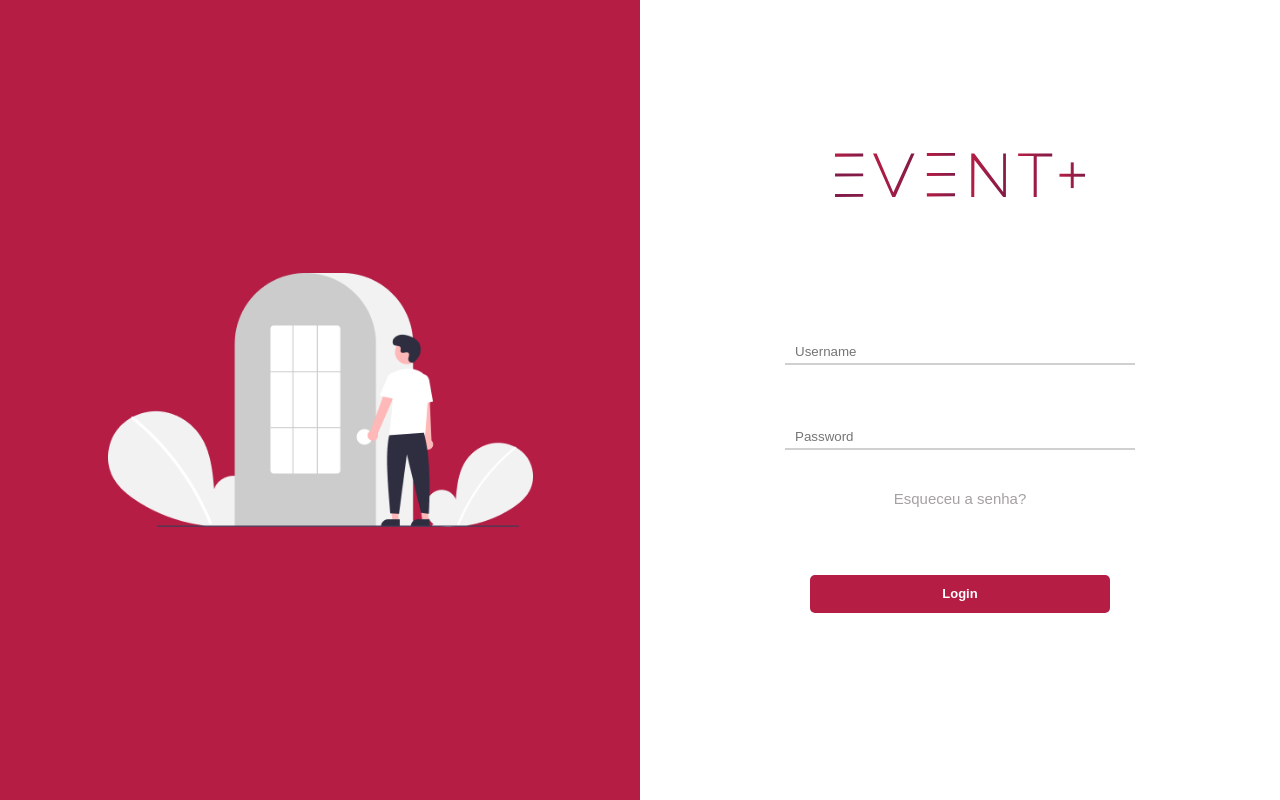
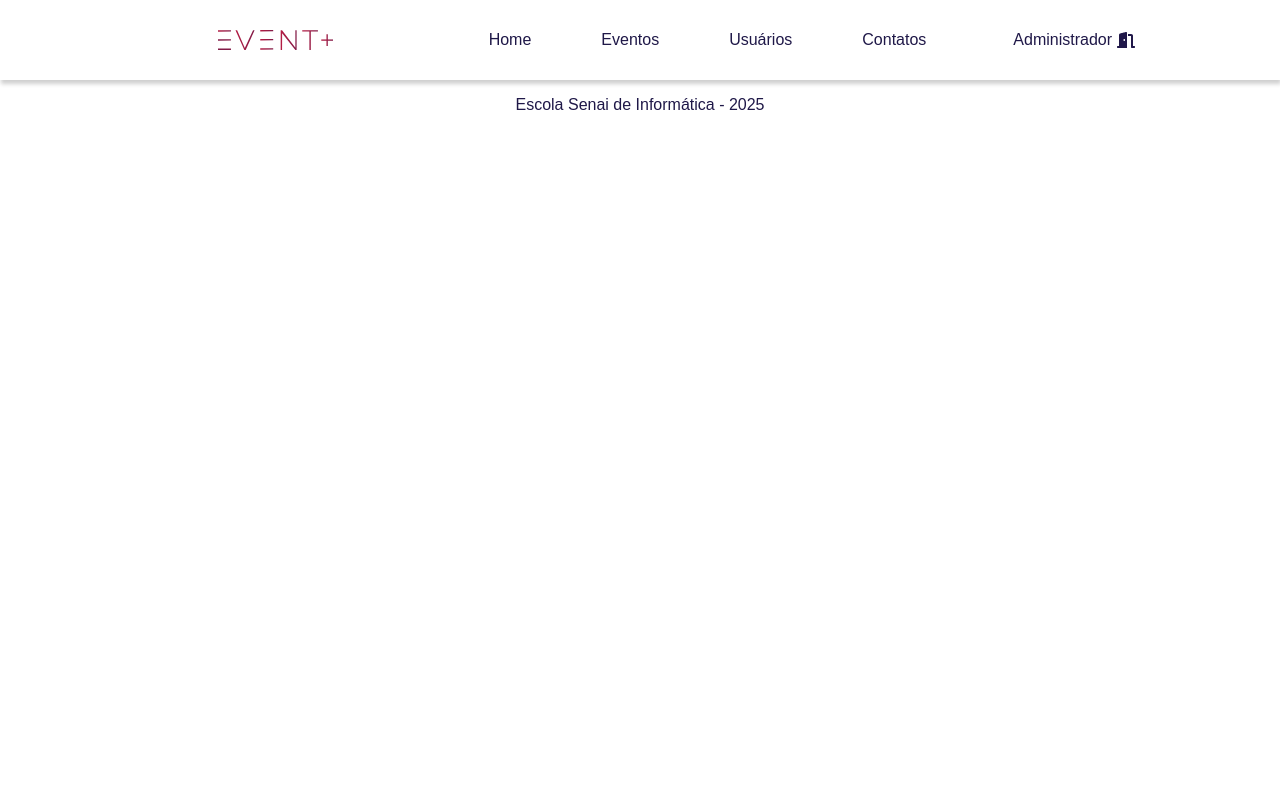
Before and after one commit to Sillocazord/Event-React, a React (Create React App) app in the folder event/: page /Tipoevento in a window 1280 px wide. Built offline with nearby package versions, Linux system fonts and the light colour scheme; a web font is replaced by a local one.

Commit message:
feat: Corrigindo um erro no header, iniciando TipoEventos

```diff
--- a/event/package.json
+++ b/event/package.json
@@ -35,5 +35,8 @@
       "last 1 firefox version",
       "last 1 safari version"
     ]
+  },
+  "devDependencies": {
+    "react-router-dom": "^7.5.3"
   }
 }
--- a/event/src/App.js
+++ b/event/src/App.js
@@ -2,13 +2,12 @@ import './App.css';
 import Footer from './components/footer/Footer';
 import Header from './components/header/Header';
 import Login from './pages/login/Login';
+import Rotas from './Routes/routes';
 
 function App() {
   return (
     <>
-    <Login/>
-    {/* <Header/>
-    <Footer/> */}
+    <Rotas/>
     </>
   );
 }
--- /dev/null
+++ b/event/src/Routes/routes.jsx
@@ -0,0 +1,17 @@
+import { BrowserRouter, Route, Routes } from "react-router-dom";
+import Login from "../pages/login/Login";
+import TipoEvento from "../pages/cadastroTipoUsuario/TipoEvento";
+
+const Rotas = () => {
+    return(
+        <BrowserRouter>
+        <Routes>
+
+            <Route path="/Login" element={<Login/>}/>
+            <Route path="/Tipoevento" element={<TipoEvento/>}/>
+
+        </Routes>
+        </BrowserRouter>
+    )
+}
+export default Rotas;
--- a/event/src/components/header/Header.css
+++ b/event/src/components/header/Header.css
@@ -7,15 +7,13 @@ header{
     justify-content: space-evenly;
     align-items: center;
 }
-.logozinha{
-    width: 110px;
-}
 
 .link-header{
     margin-left:65px ;
     margin-right: 5px;
     text-decoration: none;
     color: #1f1848;
+
     font-family: "poppins", sans-serif;
     font-weight: 400;
     font-style: normal;
@@ -24,4 +22,5 @@ header{
     display: flex;
     justify-content: center;
     align-items: center;
+    width: 40px;
 }
--- a/event/src/components/header/Header.jsx
+++ b/event/src/components/header/Header.jsx
@@ -7,7 +7,7 @@ const Header = () => {
             <link rel="stylesheet" href="https://use.typekit.net/pam4ubo.css"></link>
 
             <div className="layout_grid header-header">
-            <img className="logozinha" src={Logo} alt="Event+" />
+            <img src={Logo} alt=""/>
             <nav className="nav_header">
                 <a href="" className="link-header">Home</a>
                 <a href="" className="link-header">Eventos</a>
@@ -20,7 +20,7 @@ const Header = () => {
             </nav>
             <nav className="navas_header">
                 <a href="" className="link-header">Administrador</a>
-                <img src={Portinha} alt="" />
+                <img src={Portinha} alt=""/>
                 {/* <Link className="link-header" to="/login">Administrador</Link> */}
             </nav>
             </div>
--- /dev/null
+++ b/event/src/pages/cadastroTipoUsuario/TipoEvento.jsx
@@ -0,0 +1,14 @@
+import Footer from "../../components/footer/Footer";
+import Header from "../../components/header/Header";
+
+const TipoEvento = () =>{
+    return(
+        <>
+        <Header/>
+        <main className="main_cadastro">
+        </main>
+        <Footer/>
+        </>
+    )
+}
+export default TipoEvento;
--- a/event/src/pages/login/Login.css
+++ b/event/src/pages/login/Login.css
@@ -18,7 +18,7 @@
     justify-content: center;
     flex: 1;
 }
-img {
+.bigger{
     width: 250px;
     margin-bottom: 90px;
 }
--- a/event/src/pages/login/Login.jsx
+++ b/event/src/pages/login/Login.jsx
@@ -7,7 +7,7 @@ const Login = () => {
             <link rel="stylesheet" href="https://use.typekit.net/pam4ubo.css"></link>
             <div className="banner"></div>
             <section className="section_login">
-                <img src={Logo} alt="Event+" />
+                <img className="bigger" src={Logo} alt="Event+" />
                 <form action="" className="form_login">
                     <div className="campos_login">
                         <div className="campos_input">
```
Also changed, not shown: event/src/pages/cadastroTipoUsuario/TipoEvento.css (added), 1 other file (tests, documents, lock files or other folders).
